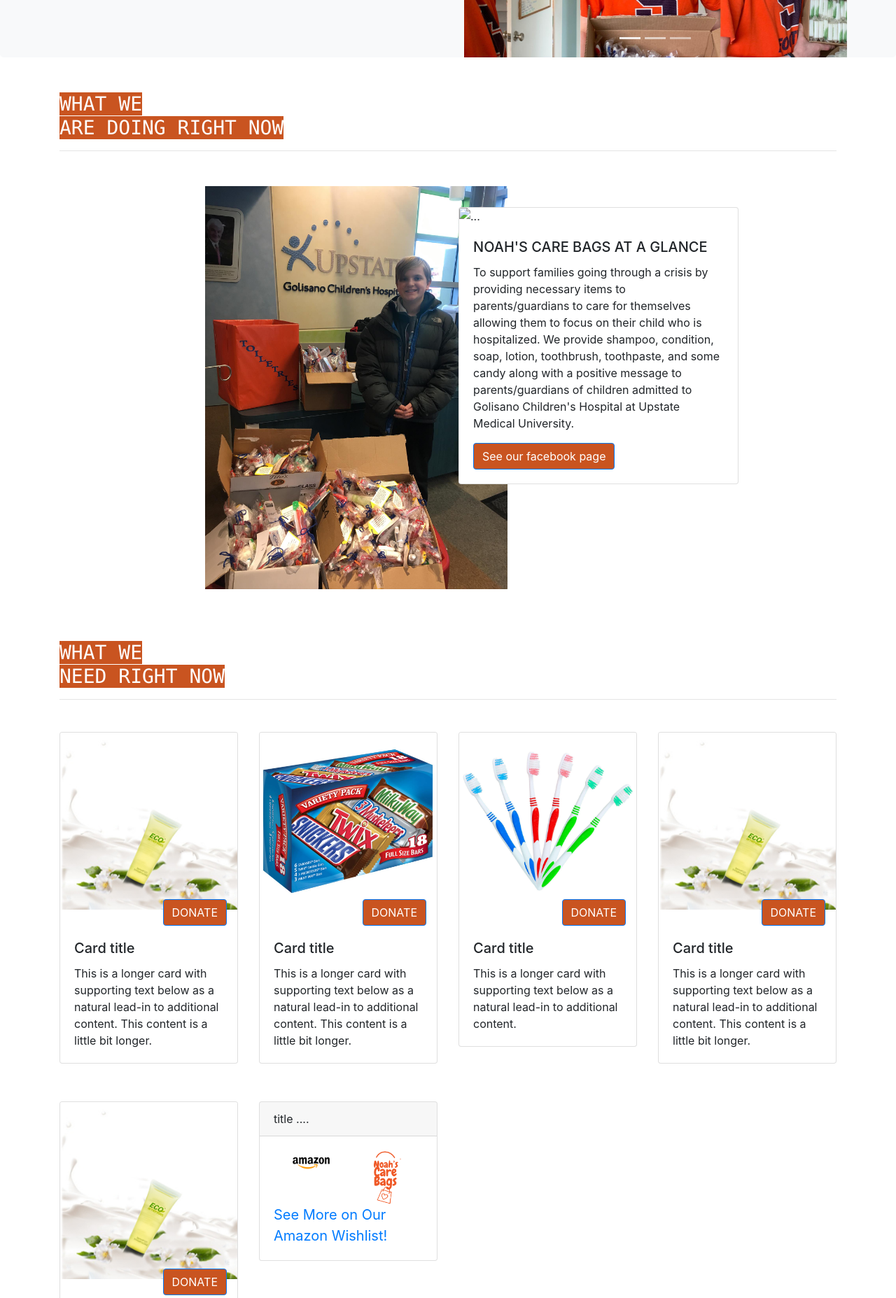
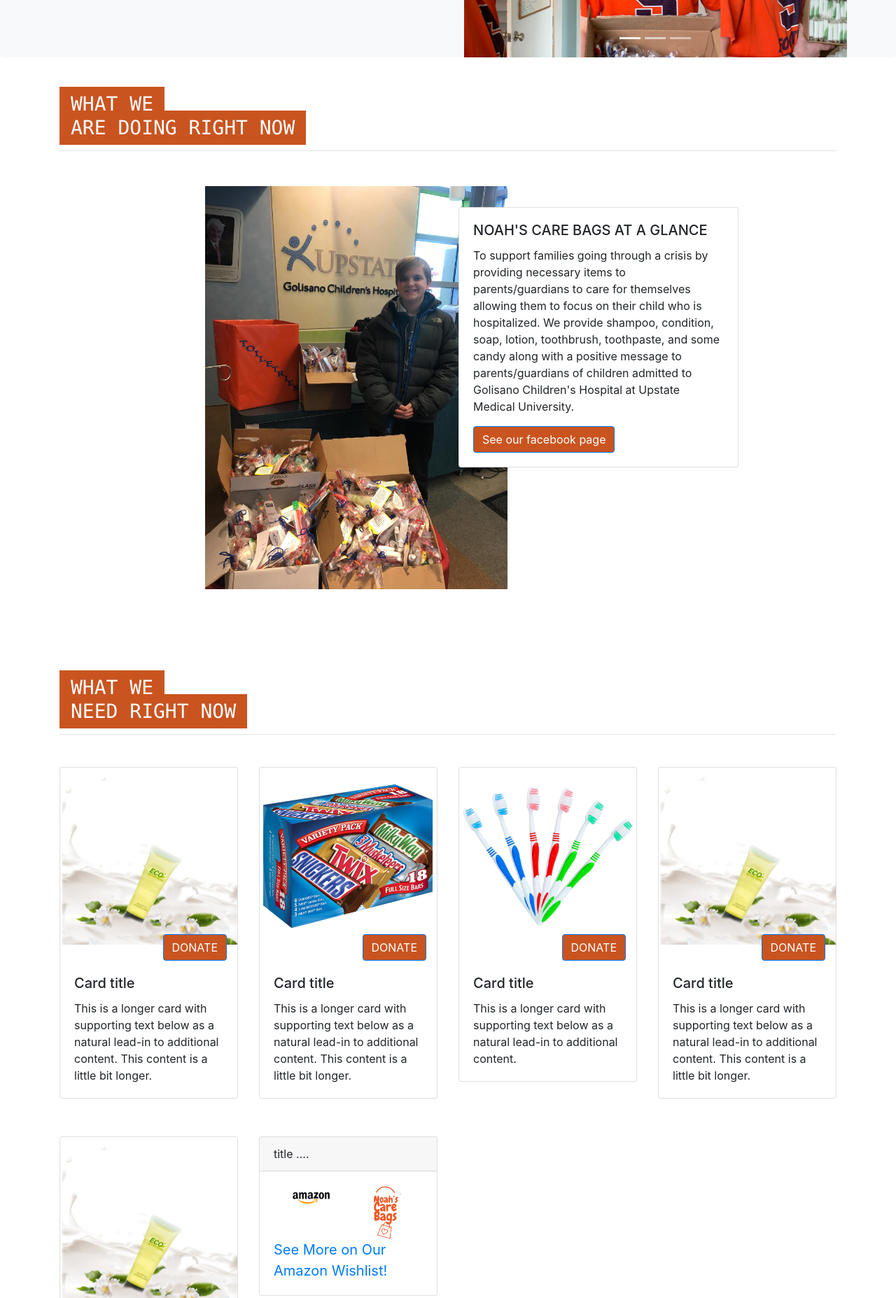
Before and after one commit to aagraw05/Noahs-Care-Bag, a plain HTML site: page index.html in a window 1280 px wide. Shown: the part 440-2295 px from the top of the page at 70% size. Drawn offline with nearby package versions, Linux system fonts and the light colour scheme; some packages are replaced by stand-ins of ours.

Commit message:
update index ui bugs

```diff
--- a/index.html
+++ b/index.html
@@ -90,11 +90,15 @@
     <!--what we are doing-->
     <div class="container" id="titleone">
         <h3>
-            <span class="highlights text-monospace text-uppercase text-left">
-                What we <br> are doing right Now
+            <span class="highlights text-monospace text-uppercase text-left py-2 px-3">
+                What we
             </span>
+            <br>
+            <span class="highlights text-monospace text-uppercase text-left py-2 px-3">
+                are doing right Now
+            </span>
+
         </h3>
-
         <hr>
     </div>
     <div class="container" id="secondMain">
@@ -104,7 +108,6 @@
             </div>
             <div class="col">
                 <div class="card" style="width: 25rem;">
-                    <img src="..." class="card-img-top" alt="...">
                     <div class="card-body">
                         <h5 class="card-title">NOAH'S CARE BAGS AT A GLANCE</h5>
                         <p class="card-text">To support families going through a crisis by providing necessary items to
@@ -114,21 +117,29 @@
                             with a positive message to
                             parents/guardians of children admitted to Golisano Children's Hospital at Upstate Medical
                             University.</p>
-                        <a href="#" class="btn btn-primary">See our facebook page</a>
+                        <a target="_blank" rel="noopener noreferrer" href="https://www.facebook.com/noahscarebags/"
+                            class="btn btn-primary">See our facebook
+                            page</a>
                     </div>
                 </div>
             </div>
 
         </div>
     </div>
+    <div class="container" style="height: 100px;">
+    </div>
     <!--what we need-->
-    <div class="container" id="titletwo">
+    <div class="container" id="titleone">
         <h3>
-            <span class="highlights text-monospace text-uppercase text-left">
-                What we <br> Need right Now
+            <span class="highlights text-monospace text-uppercase text-left py-2 px-3">
+                What we
             </span>
+            <br>
+            <span class="highlights text-monospace text-uppercase text-left py-2 px-3">
+                need right Now
+            </span>
+
         </h3>
-
         <hr>
     </div>
     <div class="container">
@@ -137,7 +148,8 @@
                 <div class="card">
                     <img src="imgs/wishlist2.jpg" class="card-img-top" alt="...">
                     <div class="container d-flex justify-content-end" style="margin-top: -15px;">
-                        <button class="btn btn-primary" type="submit">DONATE</button>
+                        <a class="btn btn-primary" role="button" target="_blank" rel="noopener noreferrer"
+                            href="http://bit.ly/NCBWishList">DONATE</a>
                     </div>
 
                     <div class="card-body">
@@ -152,7 +164,8 @@
                 <div class="card">
                     <img src="imgs/wishlist3.jpg" class="card-img-top" alt="...">
                     <div class="container d-flex justify-content-end" style="margin-top: -15px;">
-                        <button class="btn btn-primary" type="submit">DONATE</button>
+                        <a class="btn btn-primary" role="button" target="_blank" rel="noopener noreferrer"
+                            href="http://bit.ly/NCBWishList">DONATE</a>
                     </div>
                     <div class="card-body">
                         <h5 class="card-title">Card title</h5>
@@ -166,7 +179,8 @@
                 <div class="card">
                     <img src="imgs/wishlist4.jpg" class="card-img-top" alt="...">
                     <div class="container d-flex justify-content-end" style="margin-top: -15px;">
-                        <button class="btn btn-primary" type="submit">DONATE</button>
+                        <a class="btn btn-primary" role="button" target="_blank" rel="noopener noreferrer"
+                            href="http://bit.ly/NCBWishList">DONATE</a>
                     </div>
                     <div class="card-body">
                         <h5 class="card-title">Card title</h5>
@@ -180,7 +194,8 @@
                 <div class="card">
                     <img src="imgs/wishlist2.jpg" class="card-img-top" alt="...">
                     <div class="container d-flex justify-content-end" style="margin-top: -15px;">
-                        <button class="btn btn-primary" type="submit">DONATE</button>
+                        <a class="btn btn-primary" role="button" target="_blank" rel="noopener noreferrer"
+                            href="http://bit.ly/NCBWishList">DONATE</a>
                     </div>
                     <div class="card-body">
                         <h5 class="card-title">Card title</h5>
@@ -194,7 +209,8 @@
                 <div class="card">
                     <img src="imgs/wishlist2.jpg" class="card-img-top" alt="...">
                     <div class="container d-flex justify-content-end" style="margin-top: -15px;">
-                        <button class="btn btn-primary" type="submit">DONATE</button>
+                        <a class="btn btn-primary" role="button" target="_blank" rel="noopener noreferrer"
+                            href="http://bit.ly/NCBWishList">DONATE</a>
                     </div>
                     <div class="card-body">
                         <h5 class="card-title">Card title</h5>
```
